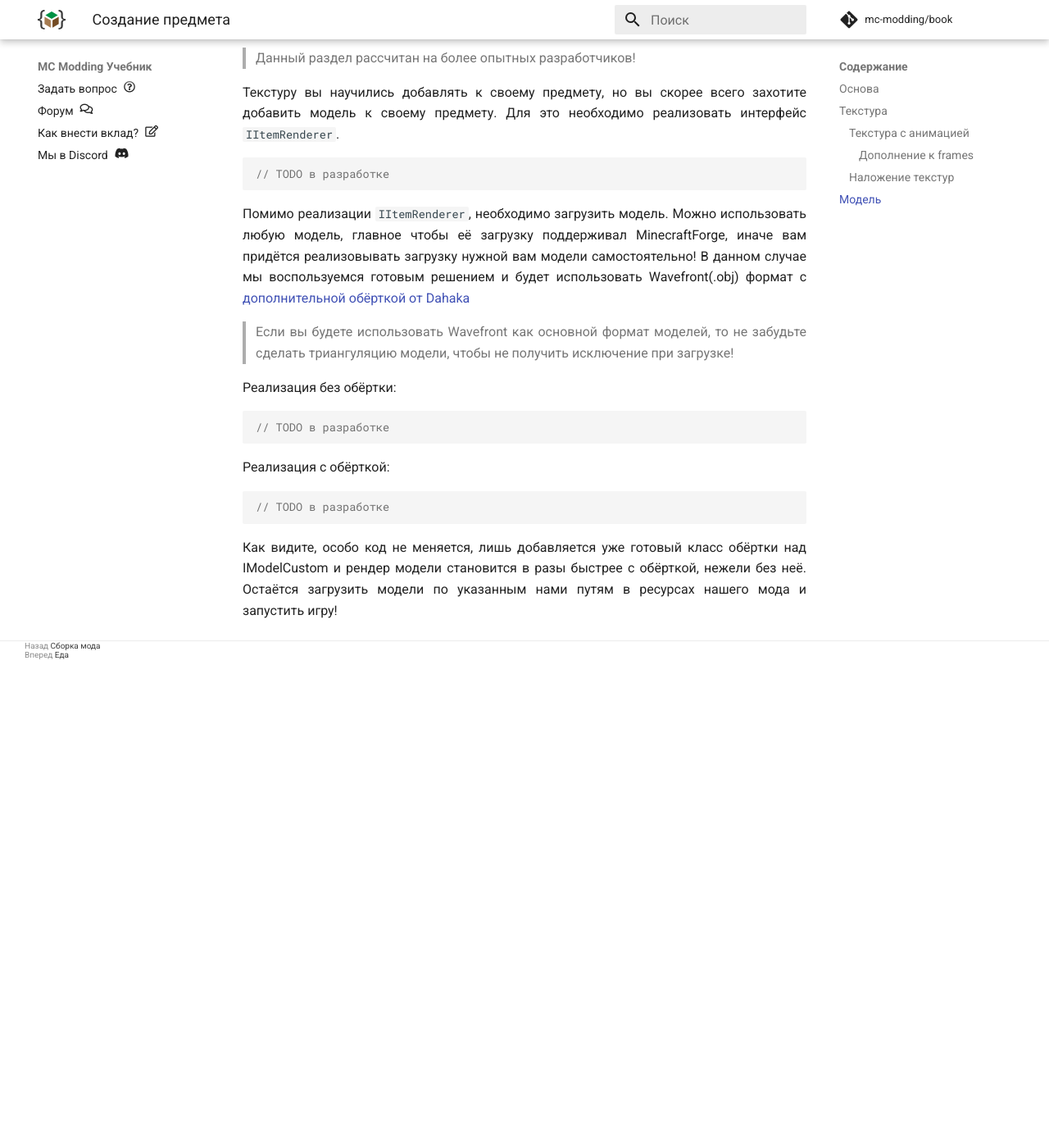
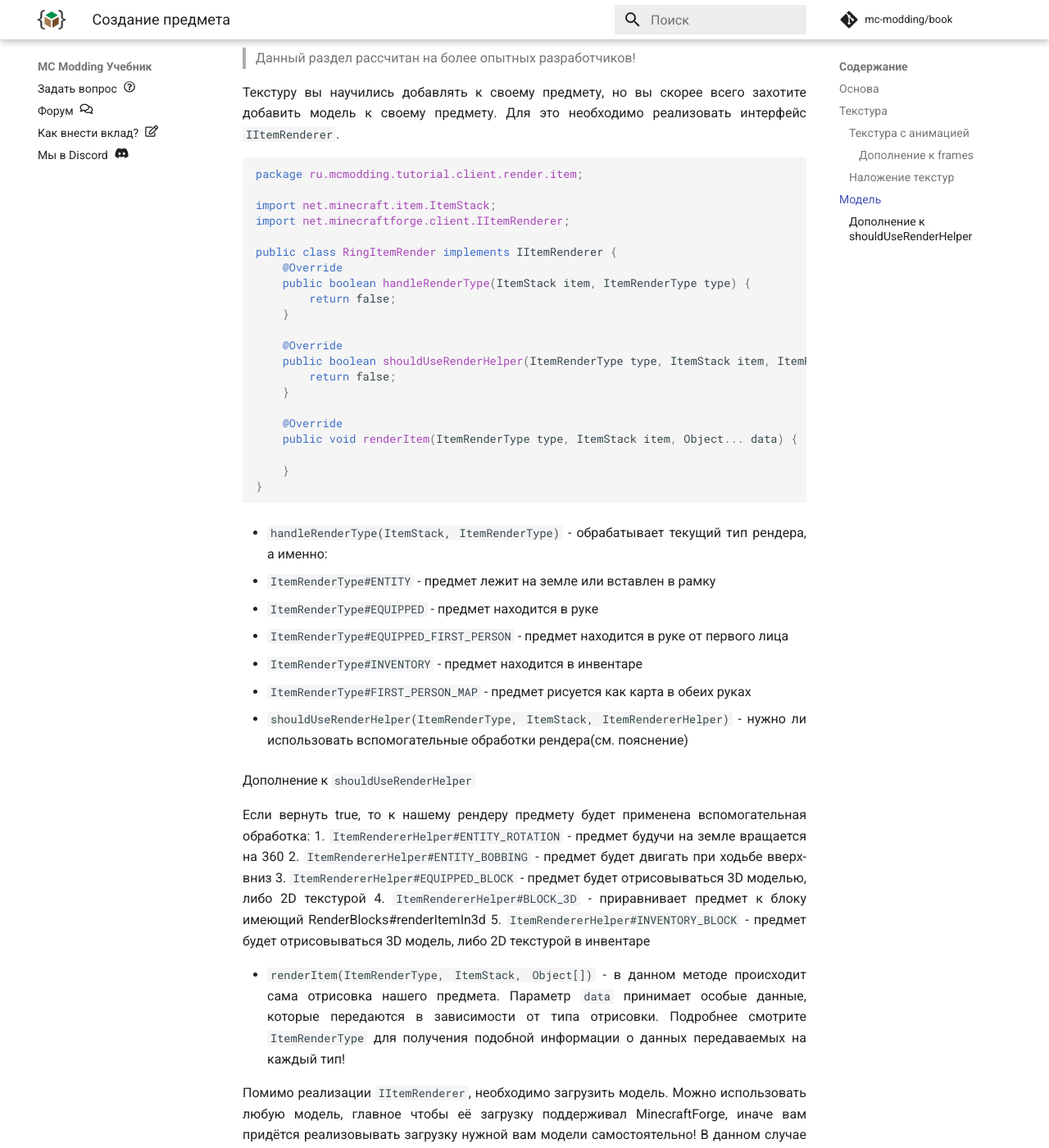
Before and after one commit to mc-modding/book, an MkDocs documentation site: the page built from docs/1.7.10/item/basics.md, in a window 1280 px wide and 1400 px high, scrolled down 7149 px. Shown: the whole window at 82% size. Built offline with MkDocs 1.6.1 and Material for MkDocs 9.7.7, drawn with Linux system fonts in a browser that asks for light colours; nearby versions of some CDN libraries; comment, search, counter and statistics services are not loaded; before the commit the page ends 7953 px from its top, so only the background shows below that; some of the changed text lies outside the part shown.

Commit message:
Добавлена заключительная глава "Модель" в статью "Создание предмета"

````diff
--- a/docs/1.7.10/item/basics.md
+++ b/docs/1.7.10/item/basics.md
@@ -228,8 +228,48 @@
 Для это необходимо реализовать интерфейс `IItemRenderer`.
 
 ```java
-// TODO в разработке
+package ru.mcmodding.tutorial.client.render.item;
+
+import net.minecraft.item.ItemStack;
+import net.minecraftforge.client.IItemRenderer;
+
+public class RingItemRender implements IItemRenderer {
+    @Override
+    public boolean handleRenderType(ItemStack item, ItemRenderType type) {
+        return false;
+    }
+
+    @Override
+    public boolean shouldUseRenderHelper(ItemRenderType type, ItemStack item, ItemRendererHelper helper) {
+        return false;
+    }
+
+    @Override
+    public void renderItem(ItemRenderType type, ItemStack item, Object... data) {
+
+    }
+}
 ```
+
+* `handleRenderType(ItemStack, ItemRenderType)` - обрабатывает текущий тип рендера, а именно:
+
+1. `ItemRenderType#ENTITY` - предмет лежит на земле или вставлен в рамку
+2. `ItemRenderType#EQUIPPED` - предмет находится в руке
+3. `ItemRenderType#EQUIPPED_FIRST_PERSON` - предмет находится в руке от первого лица
+4. `ItemRenderType#INVENTORY` - предмет находится в инвентаре
+5. `ItemRenderType#FIRST_PERSON_MAP` - предмет рисуется как карта в обеих руках
+
+* `shouldUseRenderHelper(ItemRenderType, ItemStack, ItemRendererHelper)` - нужно ли использовать вспомогательные обработки рендера(см. пояснение)
+
+#### Дополнение к `shouldUseRenderHelper`
+Если вернуть true, то к нашему рендеру предмету будет применена вспомогательная обработка:
+1. `ItemRendererHelper#ENTITY_ROTATION` - предмет будучи на земле вращается на 360
+2. `ItemRendererHelper#ENTITY_BOBBING` - предмет будет двигать при ходьбе вверх-вниз
+3. `ItemRendererHelper#EQUIPPED_BLOCK` - предмет будет отрисовываться 3D моделью, либо 2D текстурой
+4. `ItemRendererHelper#BLOCK_3D` - приравнивает предмет к блоку имеющий RenderBlocks#renderItemIn3d
+5. `ItemRendererHelper#INVENTORY_BLOCK` - предмет будет отрисовываться 3D модель, либо 2D текстурой в инвентаре
+
+* `renderItem(ItemRenderType, ItemStack, Object[])` - в данном методе происходит сама отрисовка нашего предмета. Параметр `data` принимает особые данные, которые передаются в зависимости от типа отрисовки. Подробнее смотрите `ItemRenderType` для получения подобной информации о данных передаваемых на каждый тип!
 
 Помимо реализации `IItemRenderer`, необходимо загрузить модель. Можно использовать любую модель, главное чтобы её загрузку
 поддерживал MinecraftForge, иначе вам придётся реализовывать загрузку нужной вам модели самостоятельно! В данном случае
@@ -237,15 +277,69 @@
 
 > Если вы будете использовать Wavefront как основной формат моделей, то не забудьте сделать триангуляцию модели, чтобы не получить исключение при загрузке!
 
-Реализация без обёртки:
 ```java
-// TODO в разработке
+package ru.mcmodding.tutorial.client.render.item;
+
+import cpw.mods.fml.relauncher.Side;
+import cpw.mods.fml.relauncher.SideOnly;
+import net.minecraft.item.ItemStack;
+import net.minecraft.util.ResourceLocation;
+import net.minecraftforge.client.IItemRenderer;
+import net.minecraftforge.client.model.AdvancedModelLoader;
+import net.minecraftforge.client.model.IModelCustom;
+import net.minecraftforge.client.model.obj.WavefrontObject;
+import ru.mcmodding.tutorial.McModding;
+import ru.mcmodding.tutorial.client.render.ModelWrapperDisplayList;
+
+import static org.lwjgl.opengl.GL11.*;
+
+@SideOnly(Side.CLIENT)
+public class RingItemRender implements IItemRenderer {
+    private final ResourceLocation modelPath = new ResourceLocation(McModding.MOD_ID, "models/ring.obj");
+    private final IModelCustom ringModel = new ModelWrapperDisplayList((WavefrontObject) AdvancedModelLoader.loadModel(modelPath));
+
+    @Override
+    public boolean handleRenderType(ItemStack item, ItemRenderType type) {
+        return type == ItemRenderType.EQUIPPED_FIRST_PERSON;
+    }
+
+    @Override
+    public boolean shouldUseRenderHelper(ItemRenderType type, ItemStack item, ItemRendererHelper helper) {
+        return true;
+    }
+
+    @Override
+    public void renderItem(ItemRenderType type, ItemStack item, Object... data) {
+        glPushMatrix();
+        glDisable(GL_TEXTURE_2D);// Отключаем текстурирование, так как у нас её нет для данной модели
+        glTranslatef(2F, 0F, 0F);// Смещаем по X модель, чтобы было хорошо видно модель
+        ringModel.renderAll();
+        glEnable(GL_TEXTURE_2D);// Включаем текстурирование
+        glPopMatrix();
+    }
+}
 ```
 
-Реализация с обёрткой:
+> Если вы хотите использовать текстуру, то вам необходимо сделать перед отрисовкой привязку текстуры
+
+Пример привязки текстуры к модели:
 ```java
-// TODO в разработке
+public class RingItemRender implements IItemRenderer {
+    private final ResourceLocation ringTexturePath = new ResourceLocation(McModding.MOD_ID, "textures/models/ring.png");
+
+    @Override
+    public void renderItem(ItemRenderType type, ItemStack item, Object... data) {
+        Minecraft.getMinecraft().renderEngine.bindTexture(ringTexturePath);
+        glPushMatrix();
+        glTranslatef(2F, 0F, 0F);
+        ringModel.renderAll();
+        glPopMatrix();
+    }
+}
 ```
 
-Как видите, особо код не меняется, лишь добавляется уже готовый класс обёртки над IModelCustom и рендер модели становится в разы быстрее с обёрткой, нежели без неё.
 Остаётся загрузить модели по указанным нами путям в ресурсах нашего мода и запустить игру!
+
+[Ссылка на модель](https://disk.yandex.ru/d/OkP_eFs4G8F0QQ)
+
+![Модель кольца в игре](images/ring_model.png)
````
Also changed, not shown: docs/1.7.10/item/images/ring_model.png (added).
